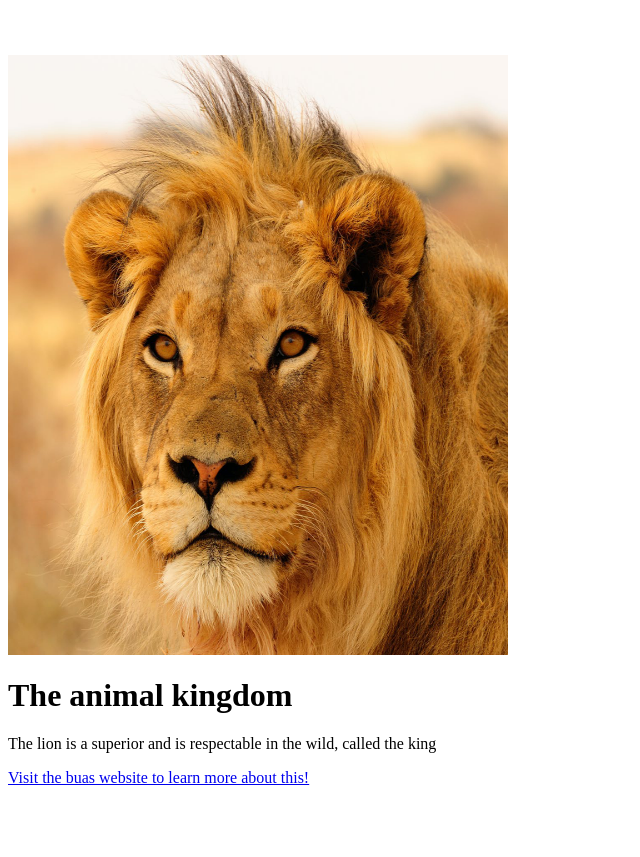
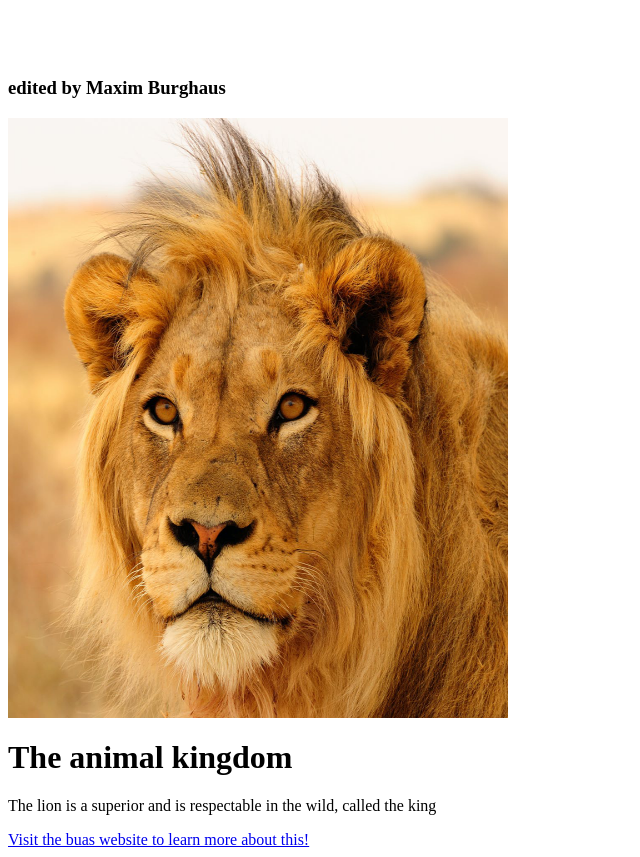
Before and after one commit to Pancho97/prj4-chapter-3, a plain HTML site: page index.html in a window 1280 px wide. Shown: the part 48-905 px from the top of the page, without its empty margins (0-640 px from the left). Before the commit the page ends 843 px from the top, so only its background shows below. Drawn offline with Linux system fonts and the light colour scheme; files whose address does not match are found by name.

Commit message:
Added my name

```diff
--- a/index.html
+++ b/index.html
@@ -9,6 +9,7 @@
 <body>
 
 <h1>Hi everyone, This is The lion<h1> <br>
+  <h3>edited by Maxim Burghaus</h3>
 <img src="images/lion.jpg" alt="Lion" width="500" height="600">
 
 <h1>The animal kingdom</h1>
```
